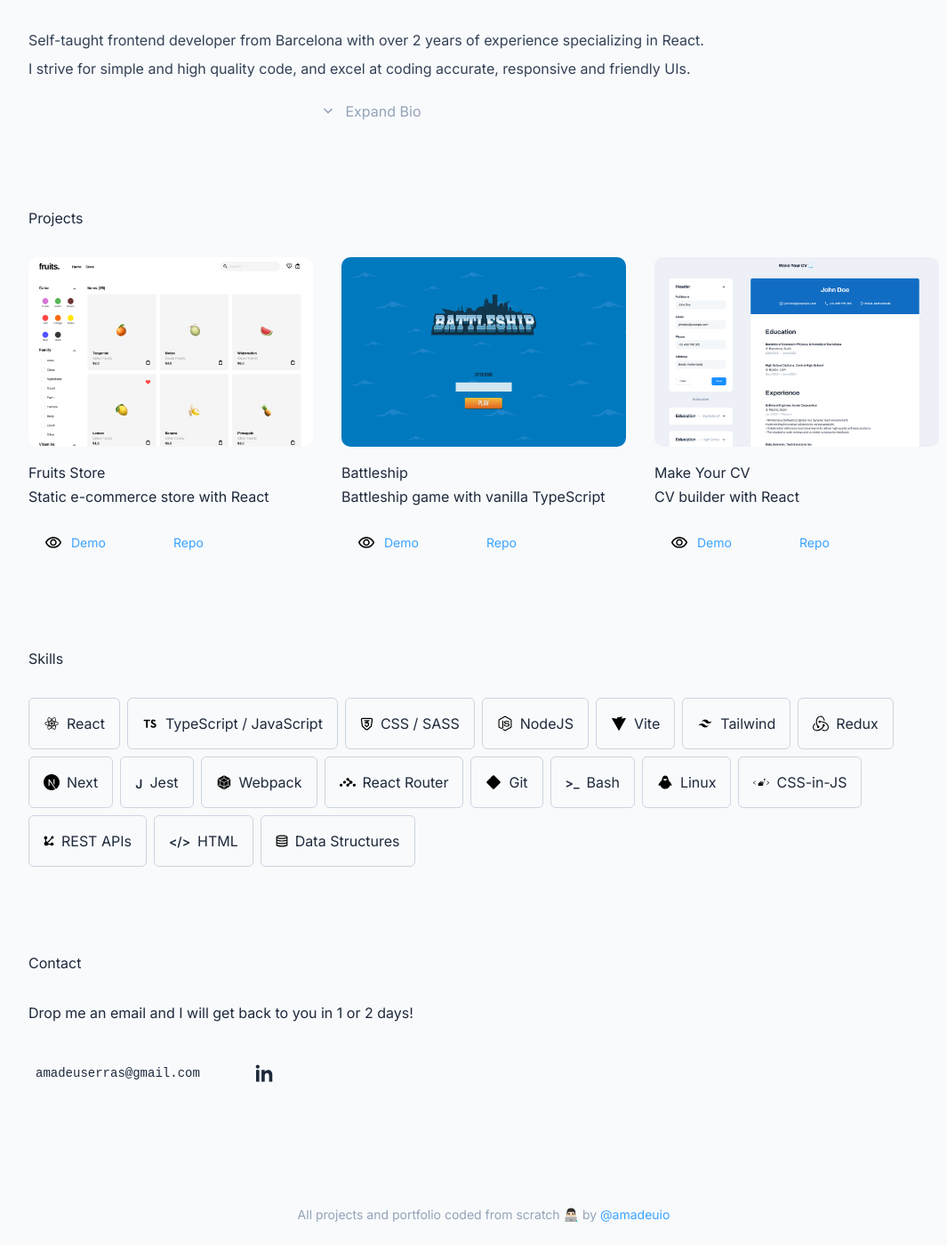
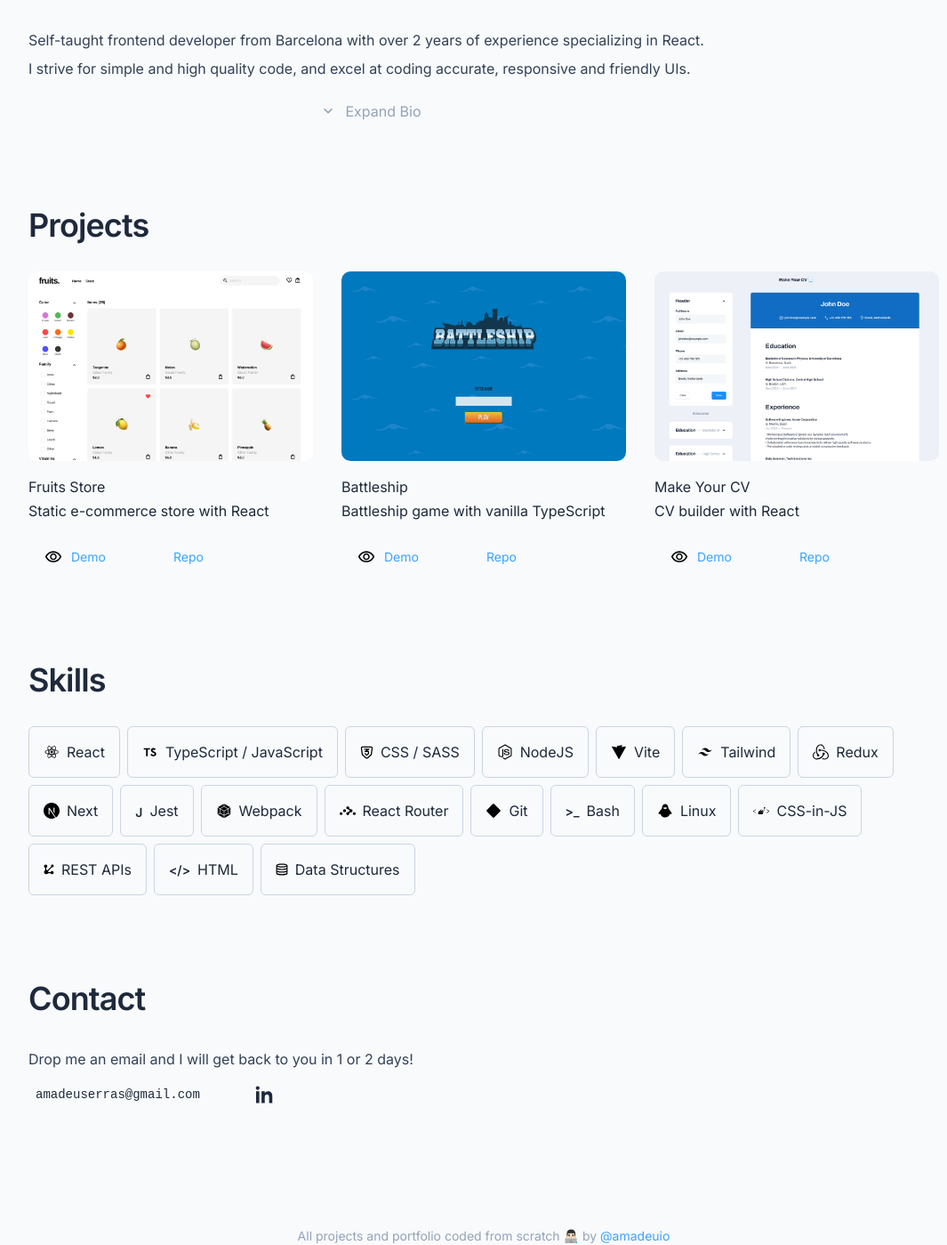
Before and after one commit to amadeuio/portfolio, a React (Vite) app: page / in a window 1280 px wide. Shown: the part 415-1814 px from the top of the page at 89% size, without its empty margins (96-1161 px from the left). Built offline with nearby package versions, Linux system fonts and the light colour scheme.

Commit message:
refactor: update layout of Contact, Projects, and Skills components to use Section component
- Replaced div elements with Section component for better structure and consistency

```diff
--- a/src/pages/Contact/Contact.tsx
+++ b/src/pages/Contact/Contact.tsx
@@ -1,4 +1,4 @@
-import { ContactLink } from '@/components';
+import { ContactLink, Paragraph, Section } from '@/components';
 import { useTranslation } from 'react-i18next';
 import ContactEmail from './ContactEmail/ContactEmail';
 
@@ -6,15 +6,14 @@ const Contact = () => {
   const { t } = useTranslation();
 
   return (
-    <div className="flex flex-col gap-8">
-      <h2>{t('contact')}</h2>
-      <p>{t('contactDescription')}</p>
+    <Section title={t('contact')}>
+      <Paragraph>{t('contactDescription')}</Paragraph>
       <div className="flex flex-wrap items-center justify-center gap-5 md:justify-start md:gap-10">
         <ContactEmail />
         <ContactLink contactKey="linkedin" />
         <ContactLink contactKey="github" />
       </div>
-    </div>
+    </Section>
   );
 };
 
--- a/src/pages/Projects/Projects.tsx
+++ b/src/pages/Projects/Projects.tsx
@@ -1,3 +1,4 @@
+import { Section } from '@/components';
 import { useTranslation } from 'react-i18next';
 import projects from '../../data/projects';
 import ProjectCard from './ProjectCard/ProjectCard';
@@ -6,14 +7,13 @@ const Projects = () => {
   const { t } = useTranslation();
 
   return (
-    <div className="flex flex-col gap-8">
-      <h2>{t('projectsTitle')}</h2>
+    <Section title={t('projectsTitle')}>
       <div className="grid grid-cols-3 gap-8 max-[1125px]:grid-cols-2 max-[738px]:grid-cols-1 max-[738px]:justify-center">
         {projects.map((project, index) => (
           <ProjectCard key={index} project={project} />
         ))}
       </div>
-    </div>
+    </Section>
   );
 };
 
--- a/src/pages/Skills/Skills.tsx
+++ b/src/pages/Skills/Skills.tsx
@@ -1,19 +1,18 @@
+import { Section, SkillBadge } from '@/components';
 import { useTranslation } from 'react-i18next';
-import { SkillBadge } from '@/components';
 import { skillsData } from './SkillsData/SkillsData';
 
 const Skills = () => {
   const { t } = useTranslation();
 
   return (
-    <div className="flex flex-col gap-8">
-      <h2>{t('skillsTitle')}</h2>
-      <div className="flex items-center flex-wrap gap-2">
+    <Section title={t('skillsTitle')}>
+      <div className="flex flex-wrap items-center gap-2">
         {skillsData.map((skill, index) => (
           <SkillBadge key={index} icon={skill.icon} name={skill.name} />
         ))}
       </div>
-    </div>
+    </Section>
   );
 };
 
```
